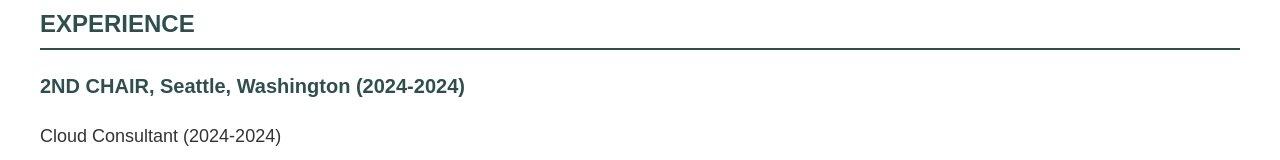
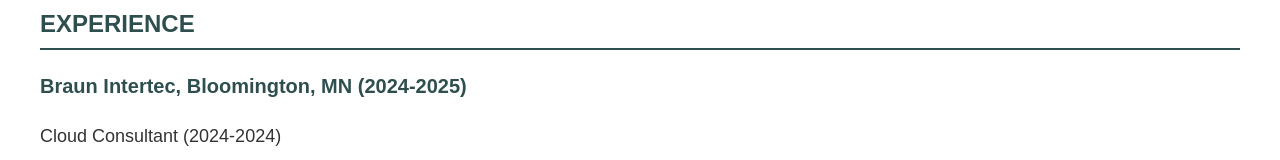
Before and after one commit to mcalexan328/Azure-Resume, a plain HTML site: page frontend/index.html in a window 1280 px wide. Shown: the part 391-551 px from the top of the page. Drawn offline with nearby package versions, Linux system fonts and the light colour scheme; no server answers.

Commit message:
updated frontend

```diff
--- a/frontend/index.html
+++ b/frontend/index.html
@@ -49,7 +49,7 @@
   <div class="section experience">
       <h2>EXPERIENCE</h2>
 
-      <h3>2ND CHAIR, Seattle, Washington (2024-2024)</h3>
+      <h3>Braun Intertec, Bloomington, MN (2024-2025)</h3>
       <h4>Cloud Consultant (2024-2024)</h4>
       <ul>
           <li>Designed, tested, and implemented Windows 11 deployment plan for 1500 devices</li>
```
